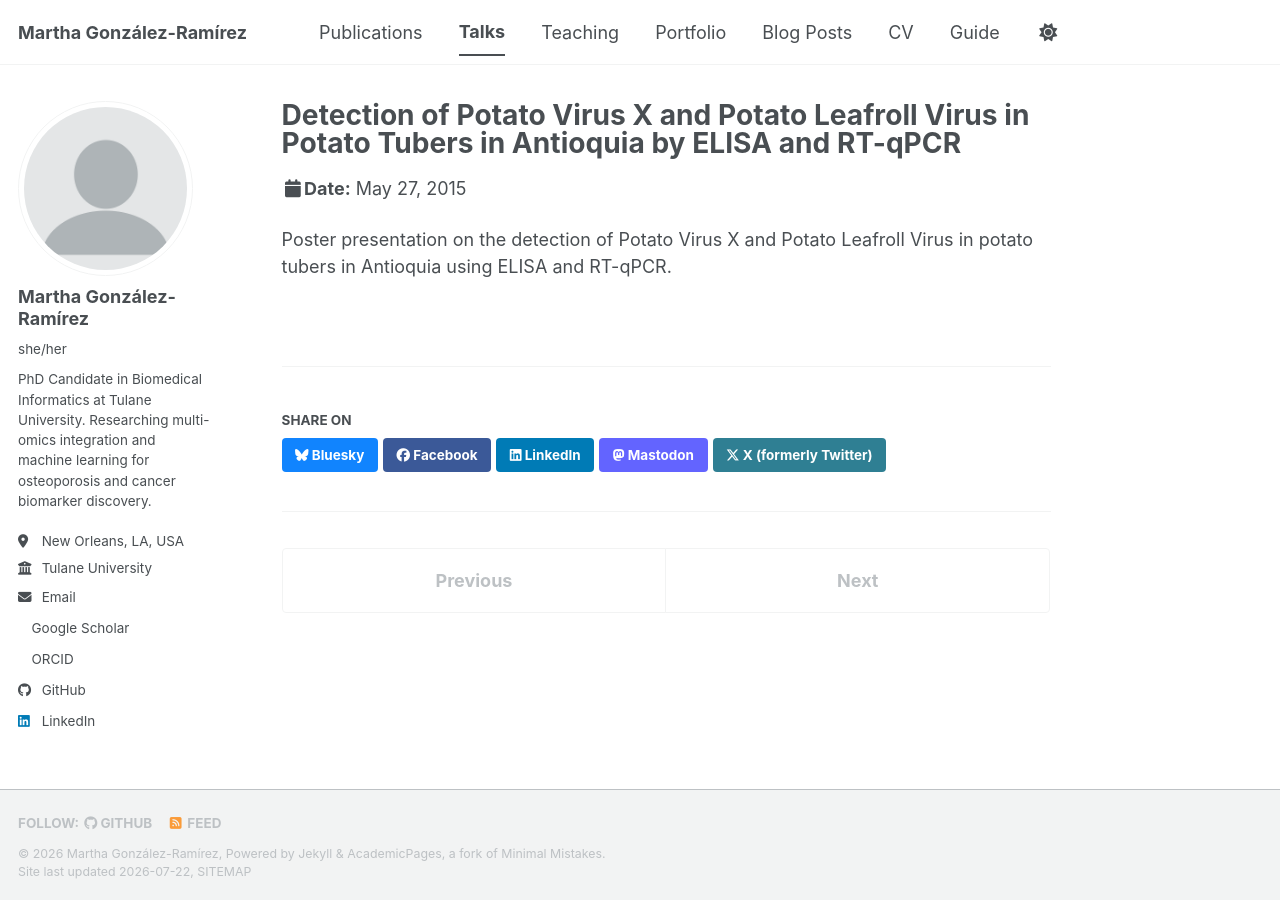
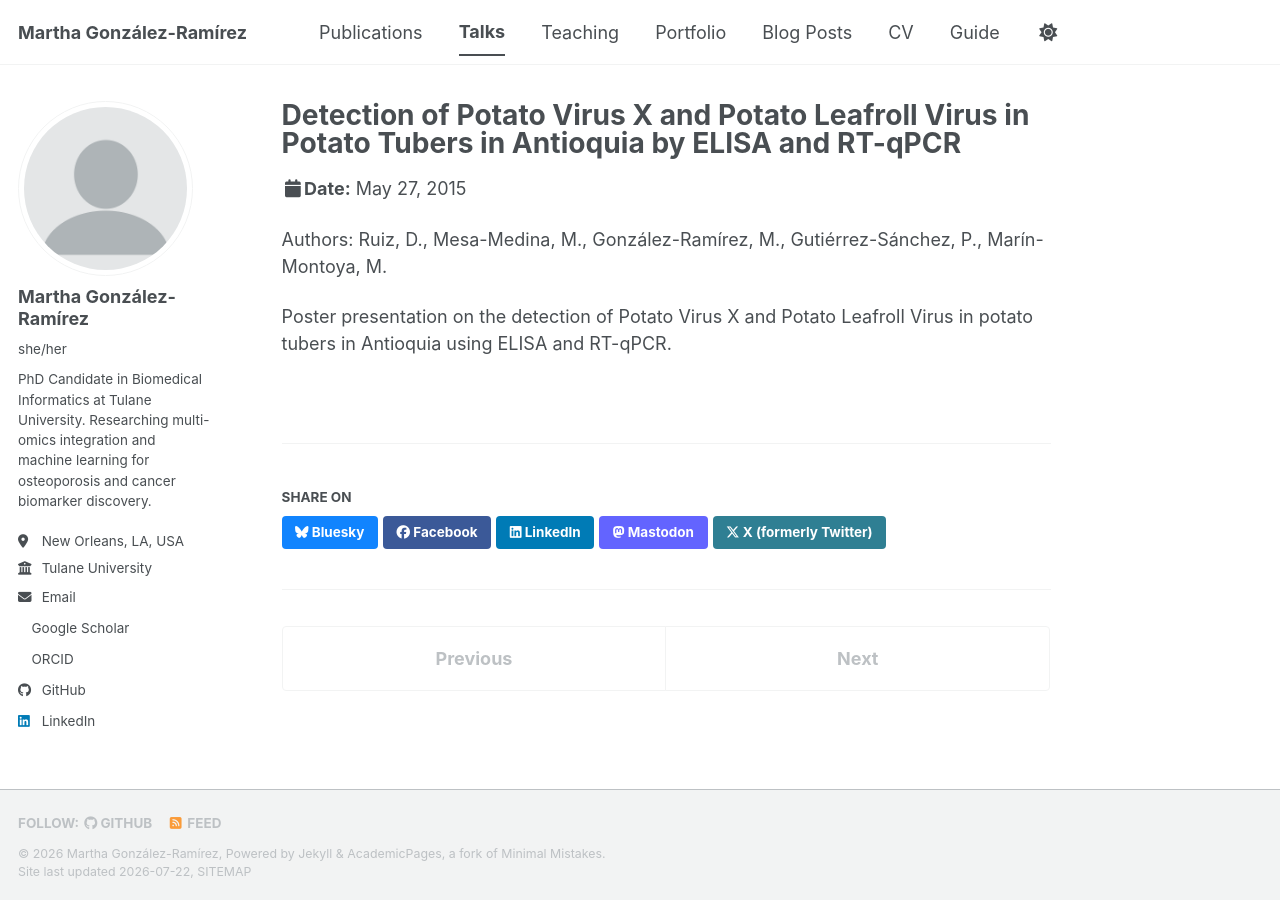
Before and after one commit to migonzalezr/migonzalezr.github.io, a Jekyll site: the page built from _talks/2015-05-27-poster-virologia-potato-virus.md, in a window 1280 px wide. Built offline with Jekyll 4.4.1, drawn with Linux system fonts in a browser that asks for light colours; a style sheet for code colours, icons or effects is not loaded.

Commit message:
Update poster metadata for virology talk
Added authors and description for the poster presentation.

```diff
--- a/_talks/2015-05-27-poster-virologia-potato-virus.md
+++ b/_talks/2015-05-27-poster-virologia-potato-virus.md
@@ -8,4 +8,6 @@ date: 2015-05-27
 location: "Bogotá, Colombia"
 ---
 
+Authors: Ruiz, D., Mesa-Medina, M., González-Ramírez, M., Gutiérrez-Sánchez, P., Marín-Montoya, M.
+
 Poster presentation on the detection of Potato Virus X and Potato Leafroll Virus in potato tubers in Antioquia using ELISA and RT-qPCR.
```
